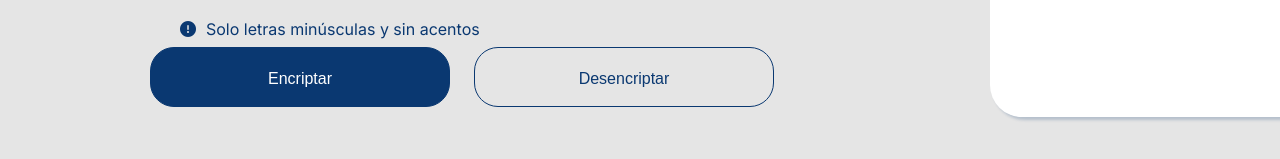
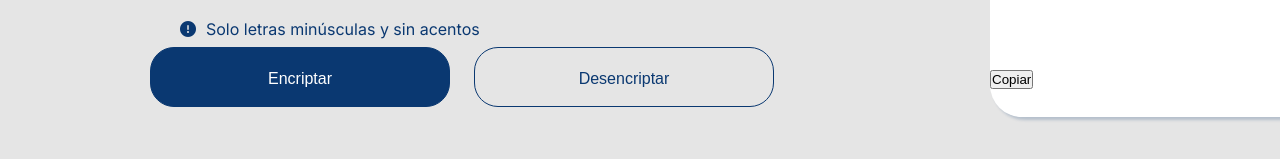
Before and after one commit to OmarVenturaP/challengeonecodificador, a plain HTML site: page views/index.html in a window 1280 px wide. Shown: the part 513-672 px from the top of the page. Drawn offline with Linux system fonts and the light colour scheme.

Commit message:
Paso 5) Creando botón para copiar el texto encriptado

```diff
--- a/views/index.html
+++ b/views/index.html
@@ -31,9 +31,12 @@
             <p class="ingresar_texto">Ingresa el texto que desees encriptar o desencriptar.</p>
         </div>
         <textarea name="texto-encriptado" class="textarea-resultado" id="textarea-resultado" cols="30" rows="10" placeholder="Texto encriptado"></textarea>
+        <button id="copiar" class="copiar">Copiar</button>
     </aside>
     <footer>
 
     </footer>
+    <script src="../js/main.js">
+    </script>
 </body>
 </html>
```
